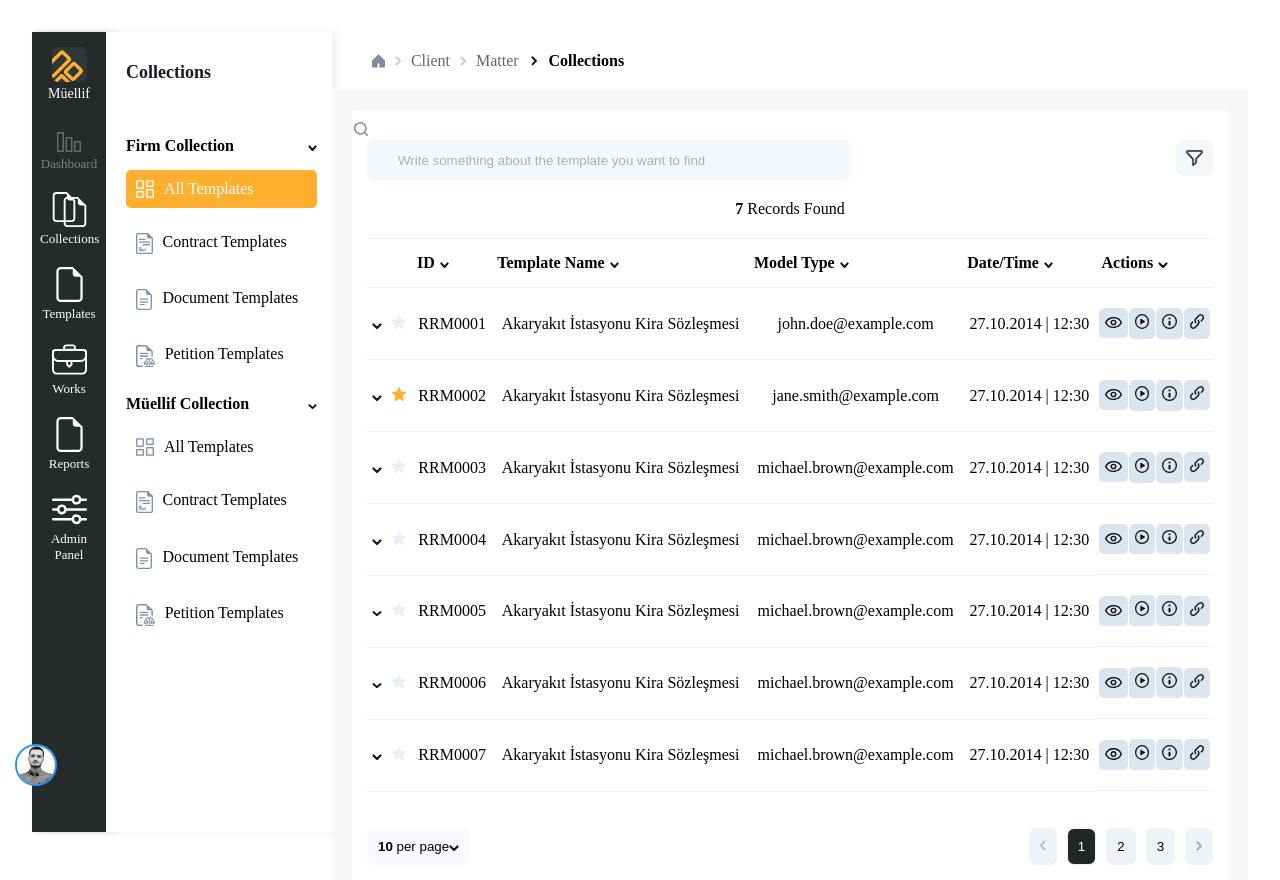
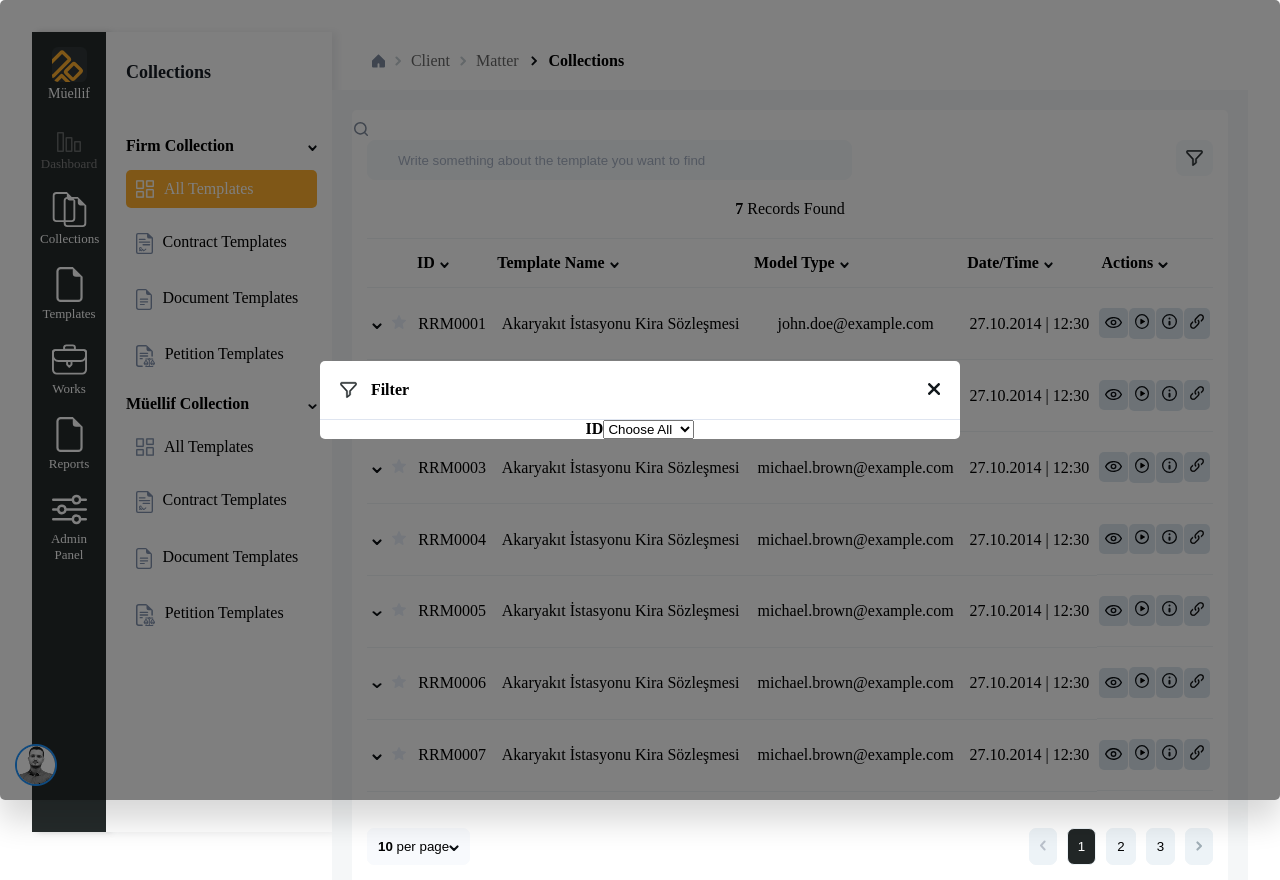
Before and after one commit to santoshmanaguli/nsm, a React (Vite) app: page / in a window 1280 px wide. Both pictures are taken after a click on the element 1194 px from the left and 157 px from the top of the page. Built offline with nearby package versions, Linux system fonts and the light colour scheme.

Commit message:
content to filter form

```diff
--- a/src/assets/images.js
+++ b/src/assets/images.js
@@ -19,6 +19,8 @@ const copy_url = new URL("./copyurl.svg", import.meta.url).href;
 const info = new URL("./information.svg", import.meta.url).href;
 const continue_template = new URL("./continue.svg", import.meta.url).href;
 const left_arrow = new URL("./left-arrow.svg", import.meta.url).href;
+const close = new URL("./close.svg", import.meta.url).href;
+
 
 export {
   home,
@@ -42,4 +44,5 @@ export {
   info,
   continue_template,
   left_arrow,
+  close
 };
--- a/src/components/Breadcrumb/Breadcrumb.jsx
+++ b/src/components/Breadcrumb/Breadcrumb.jsx
@@ -1,6 +1,6 @@
 import React from "react";
 import styles from "./Breadcrumb.module.css";
-import routes from "../../index";
+import {routes} from "../../index";
 import { home, right_arrow } from "../../assets/images";
 
 //images
--- a/src/components/Filters/Filter.jsx
+++ b/src/components/Filters/Filter.jsx
@@ -13,14 +13,14 @@ export default function Filter() {
 
   return (
     <div className={styles.container}>
-      <div className={styles.icon} onClick={handleShow}>
+      <div className={`${styles.icon} cursor-pointer`} onClick={handleShow}>
         <img src={filter} alt="" />
       </div>
 
       {/* modal */}
-      {/* <div className={styles.filterModal}>
+      <div className={styles.filterModal}>
         <Modal isOpen={show} hide={handleClose} />
-      </div> */}
+      </div>
     </div>
   );
 }
--- a/src/components/Modal/Modal.jsx
+++ b/src/components/Modal/Modal.jsx
@@ -1,18 +1,56 @@
-import React from 'react';
-import styles from '../Modal/Modal.module.css'
+import React from "react";
+import styles from "../Modal/Modal.module.css";
+import { close, filter } from "../../assets/images";
+import { id } from "../../index";
 
-export default function Modal({show, hide}) {
-  if (!show) {
-    return null //show not render if not open
+export default function Modal({ isOpen, hide }) {
+  if (!isOpen) {
+    return null; //show not render if not open
   }
+
+  function selectAll() {}
 
   return (
     <div className={styles.modalContainer}>
-      <div className={modalContent}>
-        <button className={styles.btn} onClick={hide}>
-          Close
-        </button>
+      <div className={styles.modalContent}>
+        <div className={styles.header}>
+          <div style={{ display: "flex" }}>
+            <img src={filter} alt="filter" />
+            &nbsp;
+            <div className={styles.filterHeader}>
+              <b>Filter</b>
+            </div>
+          </div>
+          <div>
+            <img src={close} alt="close" className="cursor-pointer" onClick={hide} />
+          </div>
+        </div>
+        <main>
+          <div>
+            <form>
+              <div>
+                <label htmlFor="id">
+                  <b>ID</b>
+                </label>
+                <select name="id">
+                  <option value="all">
+                    <input type="checkbox" onChange={selectAll} />
+                    Choose All
+                  </option>
+                  {id.map((option, index) => {
+                    return (
+                      <option value={option.name} key={option.id}>
+                        <input type="checkbox" />
+                        {option.name}
+                      </option>
+                    );
+                  })}
+                </select>
+              </div>
+            </form>
+          </div>
+        </main>
       </div>
     </div>
-  )
+  );
 }
--- a/src/components/Modal/Modal.module.css
+++ b/src/components/Modal/Modal.module.css
@@ -7,13 +7,25 @@
   left: 0;
   width: 100%;
   height: 100%;
-  background-color: rgba(0, 0, 0, 0.5); /* Semi-transparent background */
-  z-index: 10; /* Ensure modal is on top */
+  background-color: rgba(0, 0, 0, 0.5);
+  z-index: 10;
+  border-radius: 5px;
+  box-shadow: 0px 20px 32px #00010229;
 }
 
 .modalContent {
-  background-color: white;
+  background-color: #fff;
+  border-radius: 5px;
+  width: 50%;
+}
+
+.header{
+  border-bottom: 1px solid #DFE5F0;
   padding: 20px;
-  border-radius: 5px;
-  max-width: 500px; /* Limit modal width */
+  display: flex;
+  justify-content: space-between;
 }
+
+.filterHeader{
+  margin-left: 10px;
+}
--- a/src/index.js
+++ b/src/index.js
@@ -10,4 +10,11 @@ const routes = [
   },
 ];
 
-export default routes;
+const id = [
+  { id: 1, name: "Legal" },
+  { id: 2, name: "Penalty" },
+  { id: 3, name: "Executive" },
+  { id: 4, name: "Conciliation" },
+];
+
+export {id, routes};
```
